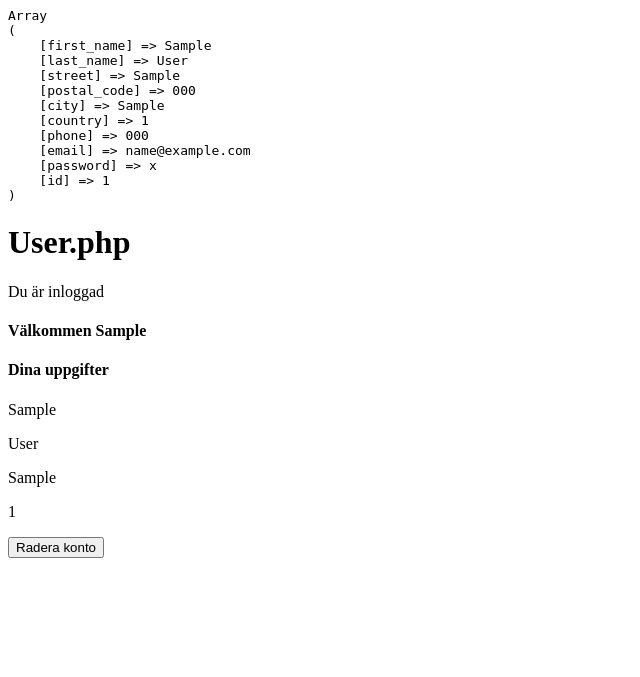
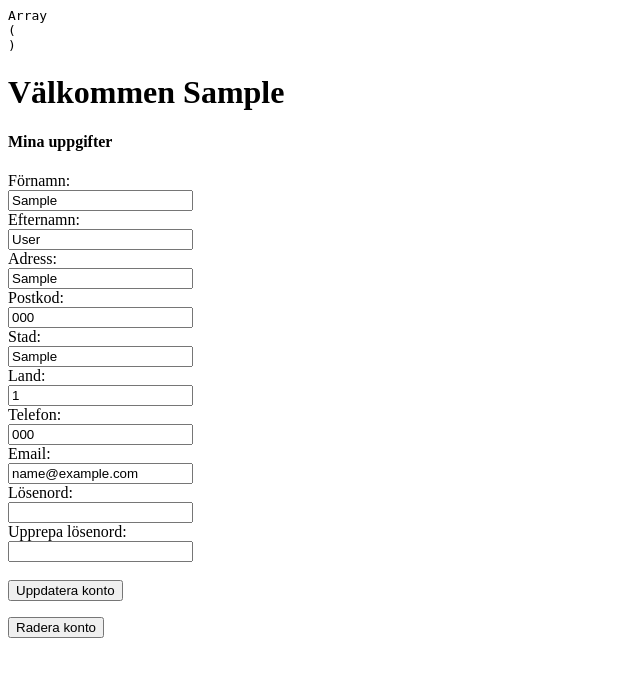
Before and after one commit to norrlandl/kunskapskontroll-2_e-commerce, a PHP site: page /user/user.php in a window 1280 px wide. Shown: the top 677 px of the page, without its empty margins (0-640 px from the left). Run offline with PHP 8.4, Linux system fonts and the light colour scheme; tables that the repository leaves empty or names only in its code hold one stand-in row (values such as "Sample post").

Commit message:
update start

```diff
--- a/public/user/user.php
+++ b/public/user/user.php
@@ -3,11 +3,67 @@
    $pageTitle = "Användare";
    $pageId    = "user";
 
-   $success = "";
 
-   //  echo "<pre>";
-   //  print_r($_POST);
-   //  echo "</pre>";
+  echo "<pre>";
+  print_r($_POST);
+  echo "</pre>";
+
+   $message = "";
+
+   /**
+   * UPDATE
+   */
+
+  if (isset($_POST['updateUser'])) {
+   $first_name   = trim($_POST['first_name']);
+   $last_name    = trim($_POST['last_name']);
+   $street       = trim($_POST['street']);
+   $postal_code  = trim($_POST['postal_code']);
+   $city         = trim($_POST['city']);
+   $country      = trim($_POST['country']);
+   $phone        = trim($_POST['phone']);
+   $email        = trim($_POST['email']);
+   $password     = trim($_POST['password']);
+   $confirm      = trim($_POST['confirm']);
+
+   if ($password !== $confirm) {
+      $message .= '
+          <div>
+              Confirmed password incorrect!
+          </div>
+      ';
+  } else {
+
+   $sql = "
+   UPDATE users
+   SET
+   first_name  = :first_name,
+   last_name   = :last_name,
+   street      = :street,
+   postal_code = :postal_code,
+   city        = :city,
+   country     = :country,
+   phone       = :phone,
+   email       = :email,
+   password    = :password,
+   WHERE id = :id";
+
+   $encryptedPassword = password_hash($password, PASSWORD_BCRYPT, ['cost' => 12]);
+
+   $stmt = $dbconnect->prepare($sql);
+   $stmt->bindParam(":id", $_POST['userID']);
+   $stmt->bindParam(':first_name',   $first_name);
+   $stmt->bindParam(':last_name',    $last_name);
+   $stmt->bindParam(':street',       $street);
+   $stmt->bindParam(':postal_code',  $postal_code);
+   $stmt->bindParam(':city',         $city);
+   $stmt->bindParam(':country',      $country);
+   $stmt->bindParam(':phone',        $phone);
+   $stmt->bindParam(':email',        $email);
+   $stmt->bindParam(':password',     $encryptedPassword );
+   // $stmt->execute();
+ }
+}
 
 
    /**
@@ -15,11 +71,6 @@
    */
 
    if (isset($_POST['deleteUser'])) {
-
-    echo "<pre>";
-    print_r($_POST);
-    echo "</pre>";
-
    $sql = "
    DELETE FROM users
    WHERE id = :id";
@@ -42,31 +93,55 @@
    $stmt = $dbconnect->query($sql);
    $user = $stmt->fetch();
 
-   echo "<pre>";
-   print_r($user);
-   echo "</pre>";
+   // echo "<pre>";
+   // print_r($user);
+   // echo "</pre>";
 
 ?>
 
 
-<h1>User.php</h1>
-
-
-
-<p>Du är inloggad</p>
-
-
+<h1>Välkommen <?=htmlentities($user['first_name']) ?></h1>
 
 <?php ?>
 
-<?=$success ?>
+<?=$message ?>
 
-   <h4>Välkommen <?=htmlentities($user['first_name']) ?></h4>
-   <h4>Dina uppgifter</h4>
-   <p><?=htmlentities($user['first_name']) ?></p>
-   <p><?=htmlentities($user['last_name']) ?></p>
-   <p><?=htmlentities($user['city']) ?></p>
-   <p><?=htmlentities($user['id']) ?></p>
+   <h4>Mina uppgifter</h4>
+
+<form method="POST" action="">
+   <label for="input">Förnamn:</label> <br>
+   <input type="text" class="text" name="first_name" value="<?=htmlentities($user['first_name']) ?>">   <br>
+
+  <label for="input">Efternamn:</label> <br>
+  <input type="text" class="text" name="last_name" value="<?=htmlentities($user['last_name']) ?>">  <br>
+
+  <label for="input">Adress:</label> <br>
+  <input type="text" class="text" name="street" value="<?=htmlentities($user['street']) ?>">  <br>
+
+  <label for="input">Postkod:</label> <br>
+  <input type="text" class="text" name="postal_code" value="<?=htmlentities($user['postal_code']) ?>">  <br>
+
+  <label for="input">Stad:</label> <br>
+  <input type="text" class="text" name="city" value="<?=htmlentities($user['city']) ?>">  <br>
+
+  <label for="input">Land:</label> <br>
+  <input type="text" class="text" name="country" value="<?=htmlentities($user['country']) ?>">  <br>
+
+  <label for="input">Telefon:</label> <br>
+  <input type="text" class="text" name="phone" value="<?=htmlentities($user['phone']) ?>">  <br>
+
+  <label for="input">Email:</label> <br>
+  <input type="text" class="text" name="email" value="<?=htmlentities($user['email']) ?>">  <br>
+
+  <label for="input">Lösenord:</label> <br>
+  <input type="password" class="text" name="password">  <br>
+
+  <label for="input">Upprepa lösenord:</label> <br>
+  <input type="password" class="text" name="confirm">  <br>  <br>
+
+   <input type="hidden" name="userID" value="<?=htmlentities($user['id']) ?>">
+   <input type="submit" name="updateUser" value="Uppdatera konto">
+</form>
 
 
    <!-- <h4>Tidigare ordrar</h4>
```
